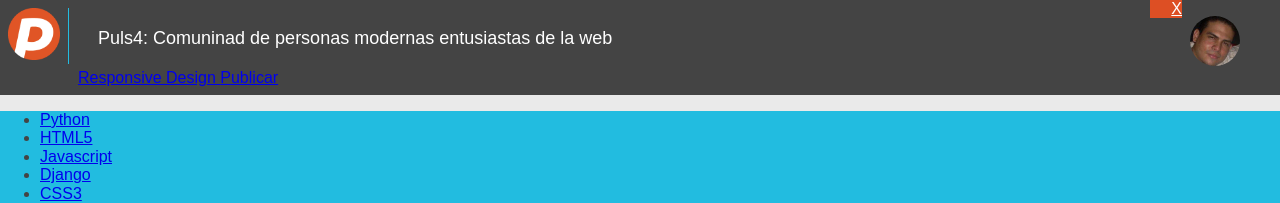
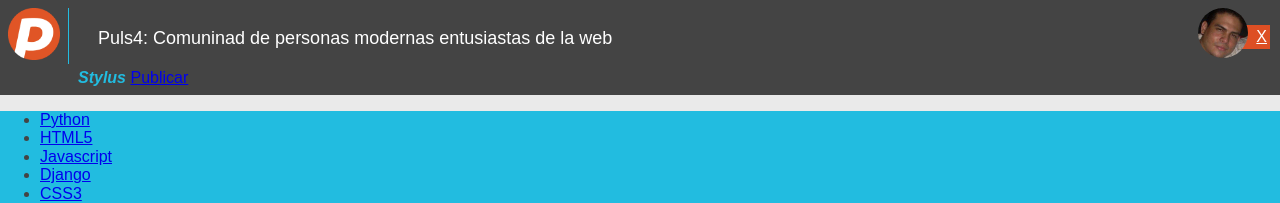
Before and after one commit to cjbasanta/CursoFrontend, a plain HTML site: page index.html in a window 1280 px wide. Shown: the top 203 px of the page. Drawn offline with Linux system fonts and the light colour scheme.

Commit message:
se modifico el archivo css en el header

```diff
--- a/css/puls4.css
+++ b/css/puls4.css
@@ -21,6 +21,12 @@ header .logo img {
 header .titular {
   margin: 0 80px 0 70px;
 }
+header .titular .filtro {
+  color: #22bce0;
+  font-weight: bold;
+  font-style: italic;
+  text-decoration: none;
+}
 header .titular .titulo {
   font-size: 18px;
   font-weight: normal;
@@ -32,6 +38,11 @@ header .usuario {
   top: 0;
   right: 0;
 }
+header .usuario .avatar {
+  margin: 0.5em 2em 0 0;
+  position: relative;
+  z-index: 2;
+}
 header .usuario .avatar img {
   width: 50px;
   border-radius: 50%;
@@ -40,7 +51,9 @@ header .usuario .flechita {
   background: #dd4f24;
   color: #fff;
   display: block;
-  top: 0px;
+  padding: 3px;
+  top: 25px;
+  right: 10px;
   text-align: right;
   position: absolute;
   width: 2em;
--- a/index.html
+++ b/index.html
@@ -23,7 +23,7 @@
 
 			<div>
 				<a class="filtro" href="#">
-					Responsive Design
+					Stylus
 				</a>
 				<a href="#" class="publicar">
 					Publicar
```
Also changed, not shown: 1 other file.
